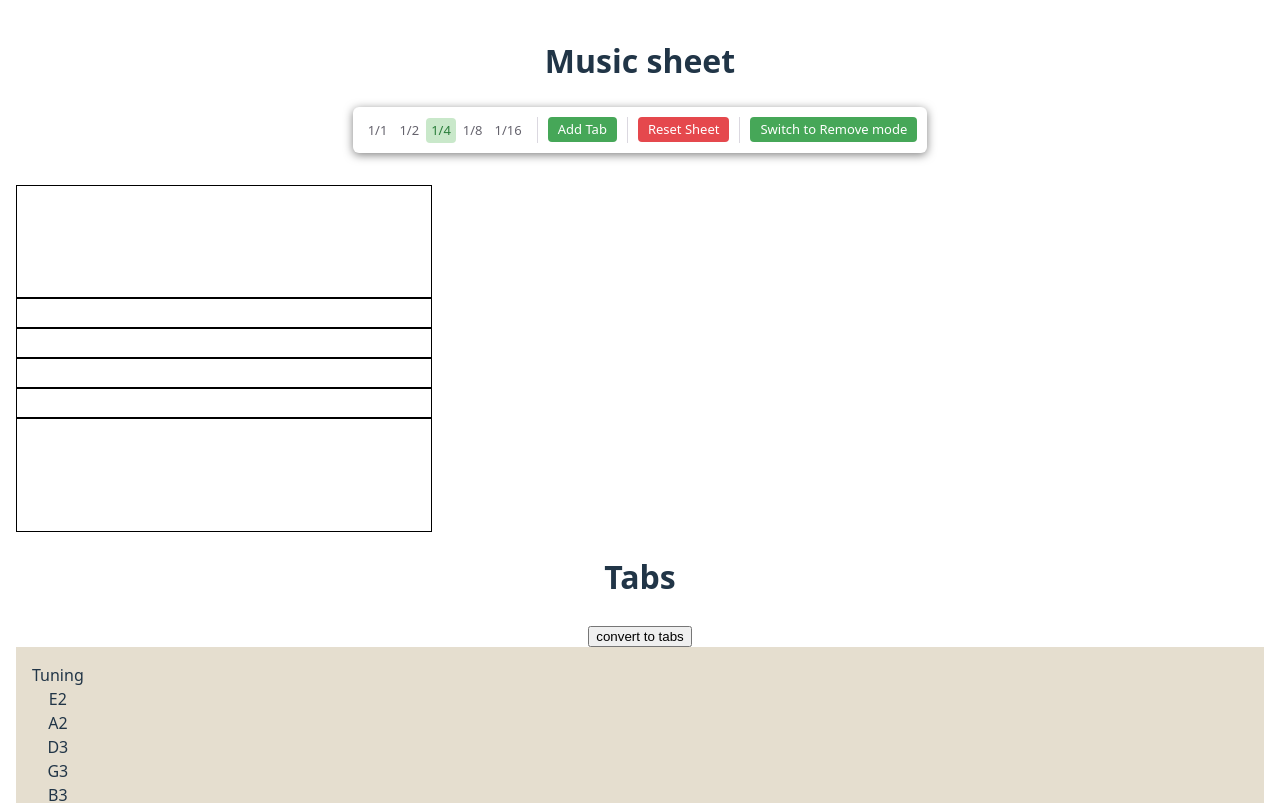
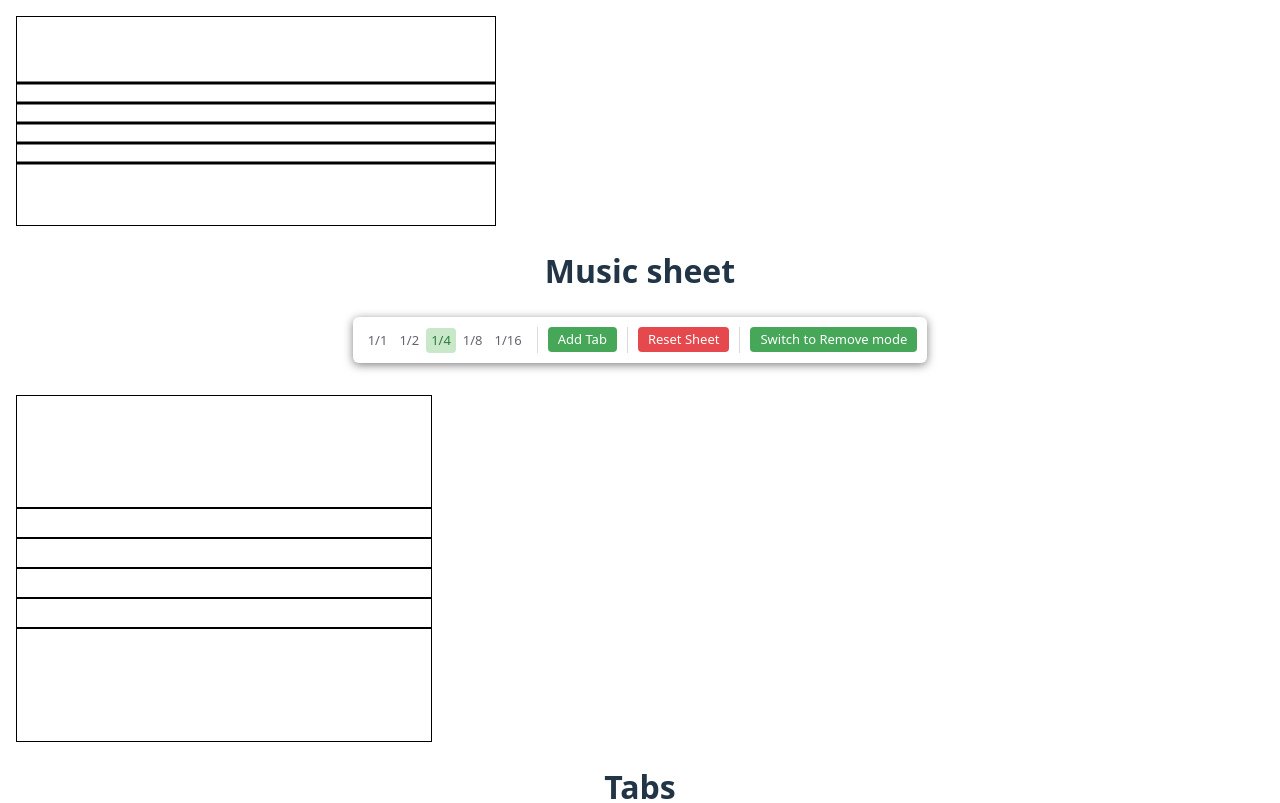
Before and after one commit to deeprecession/notes-to-guitar-tabs, a Vue app: page / in a window 1280 px wide. Shown: the top 803 px of the page. Built offline with nearby package versions, Linux system fonts and the light colour scheme.

Commit message:
feat: created BarVisuals with hoveredCell logic

```diff
--- a/src/App.vue
+++ b/src/App.vue
@@ -13,6 +13,7 @@ import { computeFretboard } from "./utils/notesToTabsAlgorithm/GuitarFretboard"
 import type { Pitch } from "./utils/notesToTabsAlgorithm/Pitch"
 import type { FinedTab } from "./utils/notesToTabsAlgorithm/TabMetrics"
 import { useNotesStorage } from "./composables/notesStorage"
+import BarVisuals from "./components/MusicSheet/BarVisuals.vue"
 
 const tabs = ref<FinedTab[][]>([])
 const notes = useNotesStorage()
@@ -47,6 +48,7 @@ function convertToTabs() {
 </script>
 
 <template>
+    <BarVisuals :notes="notes[0]" />
     <h1>Music sheet</h1>
     <MusicSheetContainer
         :note-cols="BAR_COLS"
--- /dev/null
+++ b/src/components/MusicSheet/BarVisuals.vue
@@ -0,0 +1,137 @@
+<script setup lang="ts">
+import { ref } from "vue"
+import { getCellAtPoint } from "./gridGeometry"
+import { type BarNotes } from "./MusicSheetContainer.vue"
+import type { Pitch } from "../../utils/notesToTabsAlgorithm/Pitch"
+
+defineProps<{ notes: BarNotes }>()
+
+// type Clef = {
+//
+// }
+//
+// type StaffConfig = {
+//     clef: Clef
+// }
+
+const cols = 16
+
+const width = 480
+const height = 210
+const rows = 21
+const rowsAboveStaff = (rows - 9) / 2
+const rowHeight = height / rows
+const startY = rowsAboveStaff * rowHeight
+
+const gridContainer = ref<HTMLElement | null>(null)
+
+function onMouseMove(e: MouseEvent) {
+    if (!gridContainer.value) return
+
+    const bounds = gridContainer.value.getBoundingClientRect()
+    const x = e.clientX - bounds.left
+    const y = e.clientY - bounds.top
+
+    updateHoverCell(x, y)
+}
+
+type HoverCell = {
+    x: number
+    y: number
+    width: number
+    height: number
+}
+
+const hoverCell = ref<HoverCell>({ x: 0, y: 0, width: 0, height: 0 })
+
+function updateHoverCell(x: number, y: number) {
+    const cell = getCellAtPoint({ cols, rows, width, height }, x, y)
+    hoverCell.value = cell
+}
+
+// function notePositionStyle(pitch: Pitch, col: number) {
+//     return {
+//         left: `${hoverCell.x}px`,
+//         top: `${hoverCell.y}px`,
+//         width: `${hoverCell.width}px`,
+//         height: `${hoverCell.height}px`,
+//     }
+// }
+</script>
+
+<template>
+    <div
+        ref="gridContainer"
+        :style="{ width: width + 'px', height: height + 'px' }"
+        :class="$style.container"
+        @mousemove="onMouseMove"
+    >
+        <div
+            v-for="i in 5"
+            :class="$style['line-container']"
+            :style="{ top: startY + 2 * (i - 1) * rowHeight - 1 + 'px', height: rowHeight + 'px' }"
+        >
+            <div :class="$style.line"></div>
+        </div>
+
+        <!-- <template v-for="barNotes in notes"> -->
+        <!--     <div -->
+        <!--         v-for="pitchNotes in barNotes" -->
+        <!--         :style="notePositionStyle()" -->
+        <!--         :class="$style['cell']" -->
+        <!--     ></div> -->
+        <!-- </template> -->
+
+        <div
+            :style="{
+                top: `${hoverCell.y}px`,
+                height: `${hoverCell.height}px`,
+            }"
+            :class="$style['hover-cell']"
+        ></div>
+        <div
+            :style="{
+                left: `${hoverCell.x}px`,
+                width: `${hoverCell.width}px`,
+            }"
+            :class="$style['hover-cell']"
+        ></div>
+    </div>
+</template>
+
+<style lang="css" scoped module>
+.container {
+    position: relative;
+    border: 1px solid black;
+
+    overflow: hidden;
+}
+
+.line-container {
+    position: absolute;
+    width: 100%;
+    display: flex;
+    align-items: center;
+}
+
+.line {
+    position: absolute;
+    height: 3px;
+    width: 100%;
+    background: black;
+    transform: translateY(50%);
+}
+
+.hover-cell {
+    position: absolute;
+    background-color: mediumseagreen;
+    opacity: 25%;
+    width: 100%;
+    height: 100%;
+}
+
+.cell {
+    position: absolute;
+    background-color: black;
+}
+</style>
--- /dev/null
+++ b/src/components/MusicSheet/gridGeometry.ts
@@ -0,0 +1,46 @@
+export type Cell = {
+    x: number
+    y: number
+    width: number
+    height: number
+    col: number
+    row: number
+}
+
+export type Grid = {
+    cols: number
+    rows: number
+    width: number
+    height: number
+}
+
+export function getCellRect(grid: Grid, col: number, row: number): Cell {
+    const colWidth = grid.width / grid.cols
+    const rowHeight = grid.height / grid.rows
+
+    return {
+        x: col * colWidth,
+        y: row * rowHeight,
+        width: colWidth,
+        height: rowHeight,
+        col,
+        row,
+    }
+}
+
+export function getCellAtPoint(grid: Grid, x: number, y: number): Cell {
+    const colWidth = grid.width / grid.cols
+    const rowHeight = grid.height / grid.rows
+
+    const col = Math.floor(x / colWidth)
+    const row = Math.floor(y / rowHeight)
+
+    return {
+        x: col * colWidth,
+        y: row * rowHeight,
+        width: colWidth,
+        height: rowHeight,
+        col,
+        row,
+    }
+}
```
